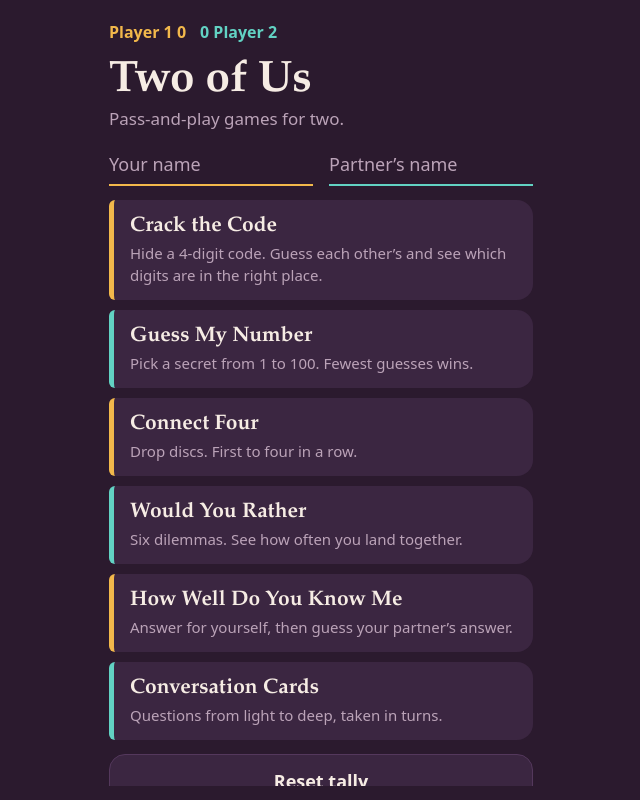
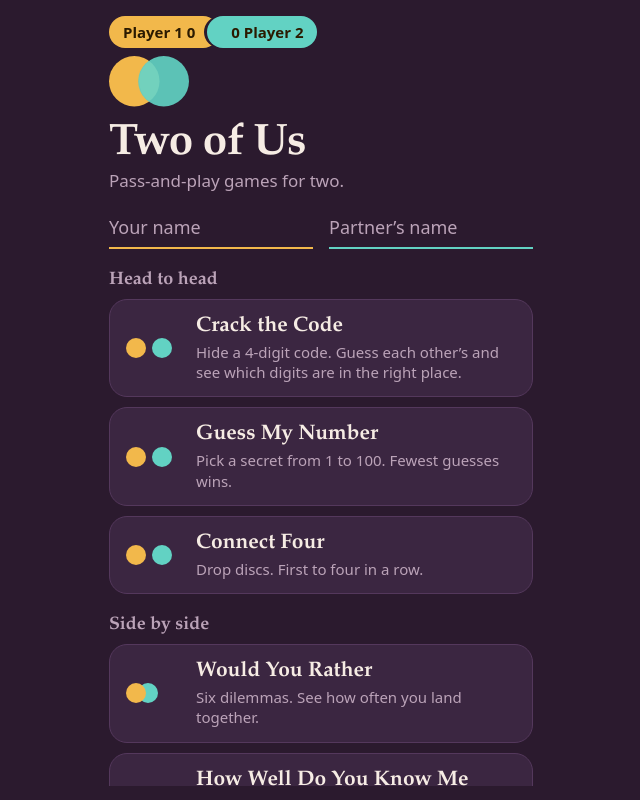
Before and after one commit to zikshittt/zikshittttt, a plain HTML site: page index.html in a window 1280 px wide. Shown: the whole page, without its empty margins (319-959 px from the left). Drawn offline with Linux system fonts and the light colour scheme.

Commit message:
Replace site files with provided content

```diff
--- a/index.html
+++ b/index.html
@@ -23,7 +23,7 @@ body{padding:env(safe-area-inset-top,0) env(safe-area-inset-right,0) env(safe-ar
 #app{max-width:460px;height:100%;margin:0 auto;display:flex;flex-direction:column;padding:8px 18px 14px}
 header{display:flex;justify-content:space-between;align-items:center;min-height:48px}
 header button{background:none;border:0;color:var(--mut);font:inherit;font-size:16px;min-height:44px;padding:0;cursor:pointer}
-#tally{display:flex;gap:14px;font-weight:700;font-size:16px}
+#tally{display:flex;font-weight:700;font-size:15px}#tally span{display:block;max-width:140px;padding:6px 14px;border-radius:99px;white-space:nowrap;overflow:hidden;text-overflow:ellipsis}#tally span:first-child{padding-right:24px}#tally span+span{padding-left:24px;margin-left:-12px;box-shadow:-3px 0 0 var(--bg)}
 #stage{flex:1;min-height:0;display:flex;flex-direction:column;gap:14px;overflow:auto}
 button{touch-action:manipulation;cursor:pointer;font:inherit;color:inherit}
 button:focus-visible,input:focus-visible{outline:3px solid var(--ink);outline-offset:2px}
@@ -41,9 +41,11 @@ h2{font-family:var(--serif);font-weight:600;margin:0;font-size:26px;line-height:
 input{font:inherit;font-size:18px;background:none;border:0;border-bottom:2px solid;color:var(--ink);padding:8px 0;width:100%;border-radius:0}
 input.p0{border-color:var(--a)}input.p1{border-color:var(--b)}input::placeholder{color:var(--mut)}
 .rows{display:grid;gap:10px}
-.row{display:block;width:100%;text-align:left;background:var(--pan);border:0;border-left:5px solid var(--a);border-radius:6px 16px 16px 6px;padding:14px 16px}
-.row:nth-child(even){border-color:var(--b)}
-.row b{display:block;font-family:var(--serif);font-size:21px;font-weight:600;margin-bottom:3px}
+.row{display:grid;grid-template-columns:58px 1fr;column-gap:12px;align-items:center;width:100%;text-align:left;background:var(--pan);border:1px solid var(--edge);border-radius:18px;padding:14px 16px;transition:transform .12s}
+.row::before{content:"";grid-row:1/span 2;width:20px;height:20px;border-radius:50%;background:var(--a);box-shadow:var(--pair)}
+.row.vs{--pair:26px 0 0 var(--b)}.row.tog{--pair:12px 0 0 var(--b)}
+.row b,.row span{grid-column:2}
+.row b{font-family:var(--serif);font-size:21px;font-weight:600;margin-bottom:3px}
 .row span{color:var(--mut);font-size:15px;line-height:1.35}
 .opts{display:grid;gap:10px}
 .opts button{background:var(--pan);border:1px solid var(--edge);border-radius:16px;padding:16px;font-size:18px;text-align:left;min-height:58px}
@@ -64,6 +66,14 @@ input.p0{border-color:var(--a)}input.p1{border-color:var(--b)}input::placeholder
 .disc{aspect-ratio:1;border-radius:50%;border:0;background:var(--bg);padding:0}
 .toast{position:fixed;left:50%;bottom:calc(100px + env(safe-area-inset-bottom,0px));transform:translateX(-50%);background:var(--ink);color:var(--bg);padding:10px 16px;border-radius:12px;font-weight:600;z-index:9}
 .hidden{display:none!important}
+h2{letter-spacing:-.015em}
+h3{margin:6px 0 -6px;font-family:var(--serif);font-size:18px;font-weight:600;color:var(--mut)}
+.mark{width:80px;display:block;margin:0 0 12px}.mark .lens{animation:lens 1s .25s both}@keyframes lens{from{opacity:0}}
+.who{width:116px;height:116px;border-radius:50%;margin:0 auto 6px;display:grid;place-items:center;font:600 54px var(--serif)}
+.who.bg0{transform:translateX(-24px);box-shadow:48px 0 0 -2px rgba(98,210,195,.3)}
+.who.bg1{transform:translateX(24px);box-shadow:-48px 0 0 -2px rgba(242,184,75,.3)}
+.row:active,.go:active{transform:scale(.98)}
+.disc{box-shadow:inset 0 3px 7px rgba(0,0,0,.45)}.disc.bg0,.disc.bg1{box-shadow:inset 0 -4px 0 rgba(0,0,0,.18)}
 @media (max-height:640px){.cell{height:64px;font-size:34px}.pad button{height:46px}.read{font-size:34px;min-height:56px}}
 @media (prefers-reduced-motion:reduce){*{animation:none!important;transition:none!important}}
 </style>
@@ -80,12 +90,12 @@ let cur=null,last=null,P=[{n:'',s:0},{n:'',s:0}];
 try{const s=JSON.parse(localStorage.getItem('names'));if(s){P[0].n=s[0]||'';P[1].n=s[1]||''}}catch(e){}
 const N=i=>P[i].n.trim()||'Player '+(i+1);
 const shuffle=a=>a.map(x=>[Math.random(),x]).sort((x,y)=>x[0]-y[0]).map(x=>x[1]);
-const tally=()=>{$('#tally').innerHTML=`<span class=p0>${N(0)} ${P[0].s}</span><span class=p1>${P[1].s} ${N(1)}</span>`};
+const tally=()=>{$('#tally').innerHTML=`<span class=bg0>${N(0)} ${P[0].s}</span><span class=bg1>${P[1].s} ${N(1)}</span>`};
 const page=h=>{st.innerHTML=h;cur=null;tally();st.scrollTop=0};
 const mount=n=>{$('#kp').replaceWith(n);n.id='kp';cur=n.press?n:null};
 const btn=(t,f,c)=>{const b=document.createElement('button');b.className='go '+(c||'');b.textContent=t;b.onclick=f;return b};
 const flash=m=>{const t=document.createElement('div');t.className='toast';t.textContent=m;document.body.append(t);setTimeout(()=>t.remove(),1600)};
-const pass=(i,t,f)=>{page(`<div class=mid><p class=sub>Pass the phone to</p><h2 class="big p${i}">${N(i)}</h2><p class=sub>${t}</p><div id=kp></div></div>`);mount(btn('I’m ready',f))};
+const pass=(i,t,f)=>{page(`<div class=mid><div class="who bg${i}" aria-hidden=true>${[...N(i)][0].toUpperCase()}</div><p class=sub>Pass the phone to</p><h2 class="big p${i}">${N(i)}</h2><p class=sub>${t}</p><div id=kp></div></div>`);mount(btn('I’m ready',f))};
 const card=(t,s,bt,f)=>{page(`<div class=mid><h2 class=big>${t}</h2><p class=sub>${s}</p><div id=kp></div></div>`);mount(btn(bt,f))};
 const end=(w,t,m)=>{if(w>=0)P[w].s++;page(`<div class=mid><h2 class="big ${w>=0?'p'+w:''}">${t}</h2><p class=sub>${m}</p><div class=two id=bx></div></div>`);$('#bx').append(btn('Play again',last),btn('All games',hub,'alt'))};
 
@@ -171,8 +181,7 @@ function choice(deck,mode){
     pass(a,know?'Answer honestly. Your partner will guess.':'Pick your side and keep it hidden.',()=>pick(a,q,`Question ${i+1} of ${Q.length}`,x=>pass(b,know?`Guess what ${N(a)} picked.`:'Pick your side.',()=>pick(b,q,know?`Guess for ${N(a)}`:`Question ${i+1} of ${Q.length}`,y=>{
       const ok=x==y;if(ok)know?pts[b]++:hit++;
       card(ok?(know?'Spot on':'Same pick'):(know?'Not quite':'Different picks'),`<span class=p${a}>${N(a)}: ${q[1][x]}</span><br><span class=p${b}>${N(b)}: ${q[1][y]}</span>`,i<Q.length-1?'Next question':'See result',()=>{i++;next()});
-    }))));
-  };
+    }))))};
   next();
 }
 
@@ -189,9 +198,9 @@ function talk(){
 const GAMES=[["Crack the Code","Hide a 4-digit code. Guess each other’s and see which digits are in the right place.",code],["Guess My Number","Pick a secret from 1 to 100. Fewest guesses wins.",num],["Connect Four","Drop discs. First to four in a row.",c4],["Would You Rather","Six dilemmas. See how often you land together.",()=>choice(WYR,'wyr')],["How Well Do You Know Me","Answer for yourself, then guess your partner’s answer.",()=>choice(KNOW,'know')],["Conversation Cards","Questions from light to deep, taken in turns.",talk]];
 function hub(){
   $('#back').classList.add('hidden');
-  page(`<div><h2 class=big>Two of Us</h2><p class=sub>Pass-and-play games for two.</p></div><div class=names><input class=p0 id=n0 placeholder="Your name" maxlength=14 value="${P[0].n.replace(/"/g,'')}" autocomplete=off><input class=p1 id=n1 placeholder="Partner’s name" maxlength=14 value="${P[1].n.replace(/"/g,'')}" autocomplete=off></div><div class=rows>${GAMES.map((g,i)=>`<button class=row data-i=${i}><b>${g[0]}</b><span>${g[1]}</span></button>`).join('')}</div><button class="go alt" id=rs>Reset tally</button>`);
+  page(`<div><svg class=mark viewBox="10 4 76 48" aria-hidden=true><defs><clipPath id=cl><circle cx=34 cy=28 r=24 /></clipPath></defs><circle cx=34 cy=28 r=24 fill=#f2b84b /><circle cx=62 cy=28 r=24 fill=#5cc2b6 /><circle class=lens cx=62 cy=28 r=24 fill=#72d1bd clip-path=url(#cl) /></svg><h2 class=big>Two of Us</h2><p class=sub>Pass-and-play games for two.</p></div><div class=names><input class=p0 id=n0 placeholder="Your name" maxlength=14 value="${P[0].n.replace(/"/g,'')}" autocomplete=off><input class=p1 id=n1 placeholder="Partner’s name" maxlength=14 value="${P[1].n.replace(/"/g,'')}" autocomplete=off></div>${[['Head to head',0,3,'vs'],['Side by side',3,6,'tog']].map(([t,a,z,k])=>`<h3>${t}</h3><div class=rows>${GAMES.slice(a,z).map((g,j)=>`<button class="row ${k}" data-i=${a+j}><b>${g[0]}</b><span>${g[1]}</span></button>`).join('')}</div>`).join('')}<button class="go alt" id=rs>Reset tally</button>`);
   ['n0','n1'].forEach((id,i)=>$('#'+id).oninput=e=>{P[i].n=e.target.value;tally();try{localStorage.setItem('names',JSON.stringify([P[0].n,P[1].n]))}catch(x){}});
-  $('.rows').onclick=e=>{const r=e.target.closest('.row');if(!r)return;$('#back').classList.remove('hidden');GAMES[r.dataset.i][2]()};
+  document.querySelectorAll('.rows').forEach(x=>x.onclick=e=>{const r=e.target.closest('.row');if(!r)return;$('#back').classList.remove('hidden');GAMES[r.dataset.i][2]()});
   $('#rs').onclick=()=>{P[0].s=P[1].s=0;tally()};
 }
 $('#back').onclick=hub;hub();
```
Also changed, not shown: manifest.webmanifest.
